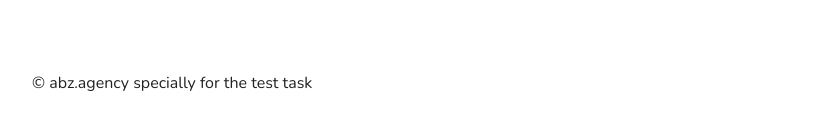
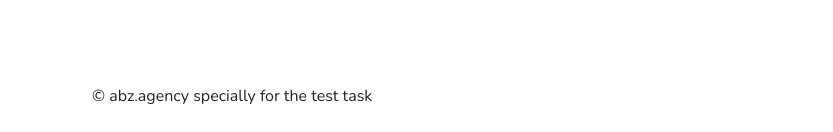
Before and after one commit to YegorKochetkov/TestTask-landing, a React (Create React App) app: page / in a window 1280 px wide. Shown: the part 1950-2082 px from the top of the page, without its empty margins (28-861 px from the left). Before the commit the page ends 2059 px from the top, so only its background shows below. Built offline with nearby package versions, Linux system fonts and the light colour scheme; no server answers.

Commit message:
Add footer

```diff
--- /dev/null
+++ b/src/components/Footer/Footer.scss
@@ -0,0 +1,27 @@
+@use "../../styles/blocks/buttons.scss";
+@import "../../styles/utils/extends.scss";
+@import "../../styles/variables.scss";
+
+.footer {
+  text-align: left;
+
+	@extend %max-width-wrapper;
+
+	padding: $padding-content-mobile;
+
+	@include onTablet() {
+		padding: $padding-content-tablet;
+	}
+
+	@include onDesktop() {
+		padding: $padding-content-desktop;
+	}
+
+	@include onDesktopHigh() {
+		padding: $padding-content-desktopHigh;
+	}
+
+  &__company {
+		@extend %main-text;
+	}
+}
--- /dev/null
+++ b/src/components/Footer/Footer.tsx
@@ -0,0 +1,12 @@
+import React, { FC } from "react";
+import "./Footer.scss";
+
+export const Footer: FC = () => {
+	return (
+		<footer className="footer">
+      <p className="footer__company">
+        © abz.agency specially for the test task
+      </p>
+		</footer>
+	);
+};
--- /dev/null
+++ b/src/components/Footer/index.js
@@ -0,0 +1 @@
+export * from "./Footer";
--- a/src/components/Main/Main.tsx
+++ b/src/components/Main/Main.tsx
@@ -1,4 +1,5 @@
 import React, { FC } from "react";
+import { Footer } from "../Footer";
 import { AddNewUserForm } from "../Form";
 import { UsersList } from "../UsersList";
 import "./Main.scss";
@@ -28,7 +29,7 @@ export const Main: FC = () => {
 			</section>
 			<UsersList />
 			<AddNewUserForm />
-      <p className="main__company">© abz.agency specially for the test task</p>
+      <Footer />
 		</main>
 	);
 };
```
